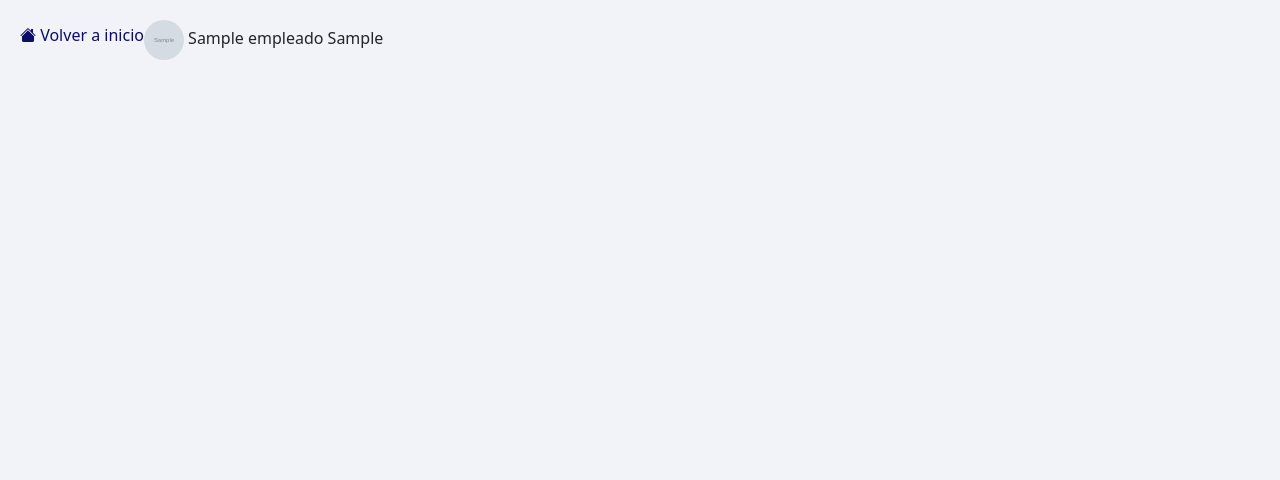
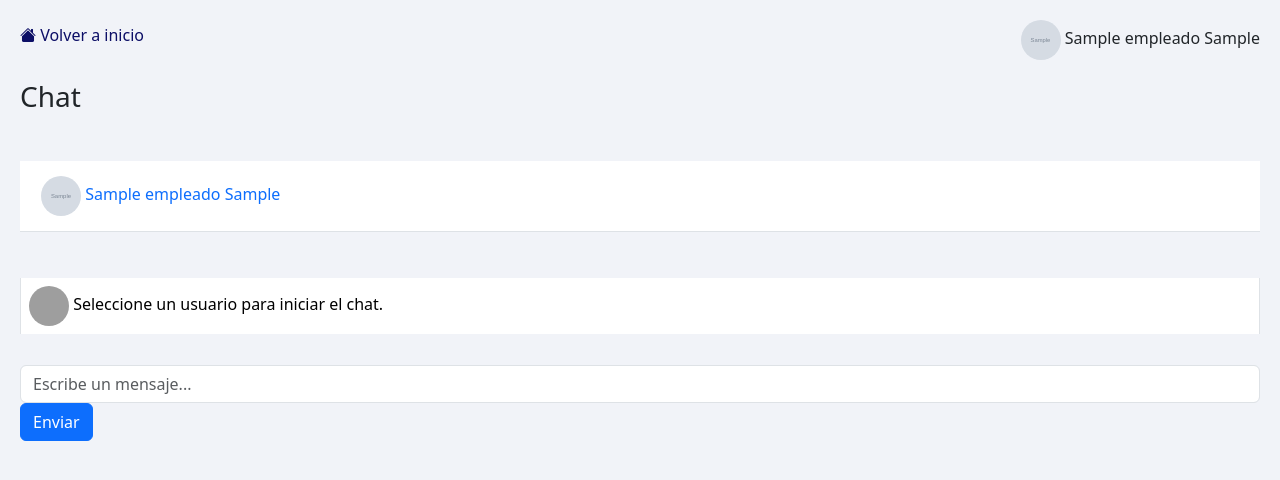
Before and after one commit to Nyxga/TFG, a PHP site: page /chat.php in a window 1280 px wide. Shown: the top 480 px of the page. Run offline with PHP 8.4, Linux system fonts and the light colour scheme; the visitor is signed in with stand-in values (Sample User, id 1); tables that the repository leaves empty or names only in its code hold one stand-in row (values such as "Sample post"); grey boxes marked "Sample" are stand-in pictures; grey boxes are pictures that could not be loaded.

Commit message:
CHAT INCORPORADO

```diff
--- a/chat.php
+++ b/chat.php
@@ -6,7 +6,7 @@
     <meta name="viewport" content="width=device-width, initial-scale=1.0">
     <title>Chat</title>
     <link rel="stylesheet" href="./css/estilos.css">
-    <link href="https://cdn.jsdelivr.net/npm/bootstrap@5.3.3/dist/css/bootstrap.min.css" rel="stylesheet" integrity="sha384-QWTKZyjpPEjISv5WaRU9OFeRpok6YctnYmDr5pNlyT2bRjXh0JMhjY6hW+ALEwIH" crossorigin="anonymous">
+    <link href="https://cdn.jsdelivr.net/npm/bootstrap@5.3.3/dist/css/bootstrap.min.css" rel="stylesheet">
     <link rel="stylesheet" href="https://cdn.jsdelivr.net/npm/bootstrap-icons@1.11.3/font/bootstrap-icons.min.css">
     <style>
         body {
@@ -15,7 +15,7 @@
 
         header {
             width: 100%;
-            justify-content: flex-start;
+            justify-content: space-between;
             position: unset;
             padding: 0;
             margin-bottom: 20px;
@@ -26,23 +26,94 @@
 <body>
     <?php
     include 'listar_empleados.php';
+
+    // Obtención de los datos para el usuario seleccionado
+    $usuario_seleccionado = isset($_POST['usuario']) ? $_POST['usuario'] : '';
+    $foto_seleccionada = isset($_POST['foto']) ? $_POST['foto'] : './img/foto_default.svg';
     ?>
 
     <header>
         <a href="./inicio.php">
             <h6 style="color: #0c0e66;"><i class="bi bi-house-fill"></i> Volver a inicio</h6>
         </a>
-
         <div>
             <img src="<?php echo !empty($foto_url) ? $foto_url : $foto_predeterminada; ?>" alt="Foto de perfil" id="foto_usuario">
             <span><?php echo $nombre . ' ' . $apellidos; ?></span>
         </div>
     </header>
 
+    <section class="mb-4">
+        <h1 class="fs-3">Chat</h1>
+    </section>
 
+    <article>
+        <div class="linea">
+            <!-- Tabla de usuarios -->
+            <div class="tabla-usuarios">
+                <form method="POST" action="">
+                    <table class="table table-hover">
+                        <tbody>
+                            <?php if (count($empleados) > 0): ?>
+                                <?php foreach ($empleados as $empleado): ?>
+                                    <tr>
+                                        <td>
+                                            <form method="POST" action="">
+                                                <input type="hidden" name="usuario" value="<?php echo htmlspecialchars($empleado['NUMERO_EMPLEADO']); ?>">
+                                                <input type="hidden" name="foto" value="<?php echo !empty($empleado['FOTO']) ? htmlspecialchars($empleado['FOTO']) : './img/foto_default.svg'; ?>">
+                                                <button type="submit" class="btn btn-link text-decoration-none">
+                                                    <img src="<?php echo !empty($empleado['FOTO']) ? htmlspecialchars($empleado['FOTO']) : './img/foto_default.svg'; ?>" alt="Foto de <?php echo htmlspecialchars($empleado['NOMBRE']); ?>" id="foto_usuario">
+                                                    <?php echo htmlspecialchars($empleado['NOMBRE'] . ' ' . $empleado['APELLIDOS']); ?>
+                                                </button>
+                                            </form>
+                                        </td>
+                                    </tr>
+                                <?php endforeach; ?>
+                            <?php else: ?>
+                                <tr>
+                                    <td>No hay usuarios disponibles.</td>
+                                </tr>
+                            <?php endif; ?>
+                        </tbody>
+                    </table>
+                </form>
+            </div>
 
+            <!-- Contenedor del chat -->
+            <div class="tabla-chat">
+                <table id="contenedor_chat" class="table table-bordered">
+                    <tbody>
+                        <tr>
+                            <td>
+                                <img src="<?php echo htmlspecialchars($foto_seleccionada); ?>" alt="Foto de perfil" id="foto_usuario">
+                                <?php
+                                // Mostrar nombre completo basado en el número de empleado seleccionado
+                                if (!empty($usuario_seleccionado)) {
+                                    // Buscar el nombre del destinatario usando su NUMERO_EMPLEADO
+                                    foreach ($empleados as $empleado) {
+                                        if ($empleado['NUMERO_EMPLEADO'] == $usuario_seleccionado) {
+                                            echo $empleado['NOMBRE'] . ' ' . $empleado['APELLIDOS'];
+                                        }
+                                    }
+                                } else {
+                                    echo "Seleccione un usuario para iniciar el chat.";
+                                }
+                                ?>
+                            </td>
+                        </tr>
+                    </tbody>
+                </table>
+
+                <!-- Formulario de envío -->
+                <form id="formulario_mensaje" action="">
+                    <input type="text" name="mensaje" class="form-control" placeholder="Escribe un mensaje..." required>
+                    <button type="submit" class="btn btn-primary">Enviar</button>
+                </form>
+            </div>
+        </div>
+    </article>
 
     <script src="https://cdn.jsdelivr.net/npm/bootstrap@5.3.3/dist/js/bootstrap.bundle.min.js"></script>
+    <script src="https://code.jquery.com/jquery-3.6.0.min.js"></script>
 </body>
 
 </html>
--- a/listar_empleados.php
+++ b/listar_empleados.php
@@ -14,14 +14,13 @@ if (!isset($_SESSION['email'])) {
     exit();
 }
 
-
-//LISTA DE EMPLEADOS
+// LISTA DE EMPLEADOS
 $empleados = [];
 $busqueda = isset($_GET['busqueda']) ? trim($_GET['busqueda']) : '';
 
 try {
     // Consulta SQL con filtro de búsqueda
-    $sql = "SELECT NOMBRE, APELLIDOS, EMAIL, FOTO FROM EMPLEADOS";
+    $sql = "SELECT NUMERO_EMPLEADO, NOMBRE, APELLIDOS, EMAIL, FOTO FROM EMPLEADOS";
     if (!empty($busqueda)) {
         $sql .= " WHERE NOMBRE LIKE :busqueda OR APELLIDOS LIKE :busqueda OR EMAIL LIKE :busqueda";
     }
@@ -37,16 +36,18 @@ try {
     echo '<div class="alert alert-danger" role="alert">Error al cargar empleados: ' . htmlspecialchars($e->getMessage()) . '</div>';
 }
 
-
-//FOTOS EMPLEADOS
+// FOTOS EMPLEADOS
 try {
     $email = $_SESSION['email'];
-    $sql = "SELECT NOMBRE, APELLIDOS, FOTO FROM EMPLEADOS WHERE EMAIL = ?";
+    $sql = "SELECT NUMERO_EMPLEADO, NOMBRE, APELLIDOS, FOTO FROM EMPLEADOS WHERE EMAIL = ?";
     $stmt = $conexion->prepare($sql);
     $stmt->execute([$email]);
     $user = $stmt->fetch(PDO::FETCH_ASSOC);
 
     if ($user) {
+        // Almacenar el número de empleado en la sesión
+        $_SESSION['numero_empleado'] = $user['NUMERO_EMPLEADO'];
+
         $nombre = htmlspecialchars($user['NOMBRE']);
         $apellidos = htmlspecialchars($user['APELLIDOS']);
         $foto_url = htmlspecialchars($user['FOTO']);
@@ -62,3 +63,4 @@ if ($_SERVER['REQUEST_METHOD'] == 'POST' && isset($_POST['logout'])) {
     header('Location: index.php');
     exit();
 }
+?>
```
